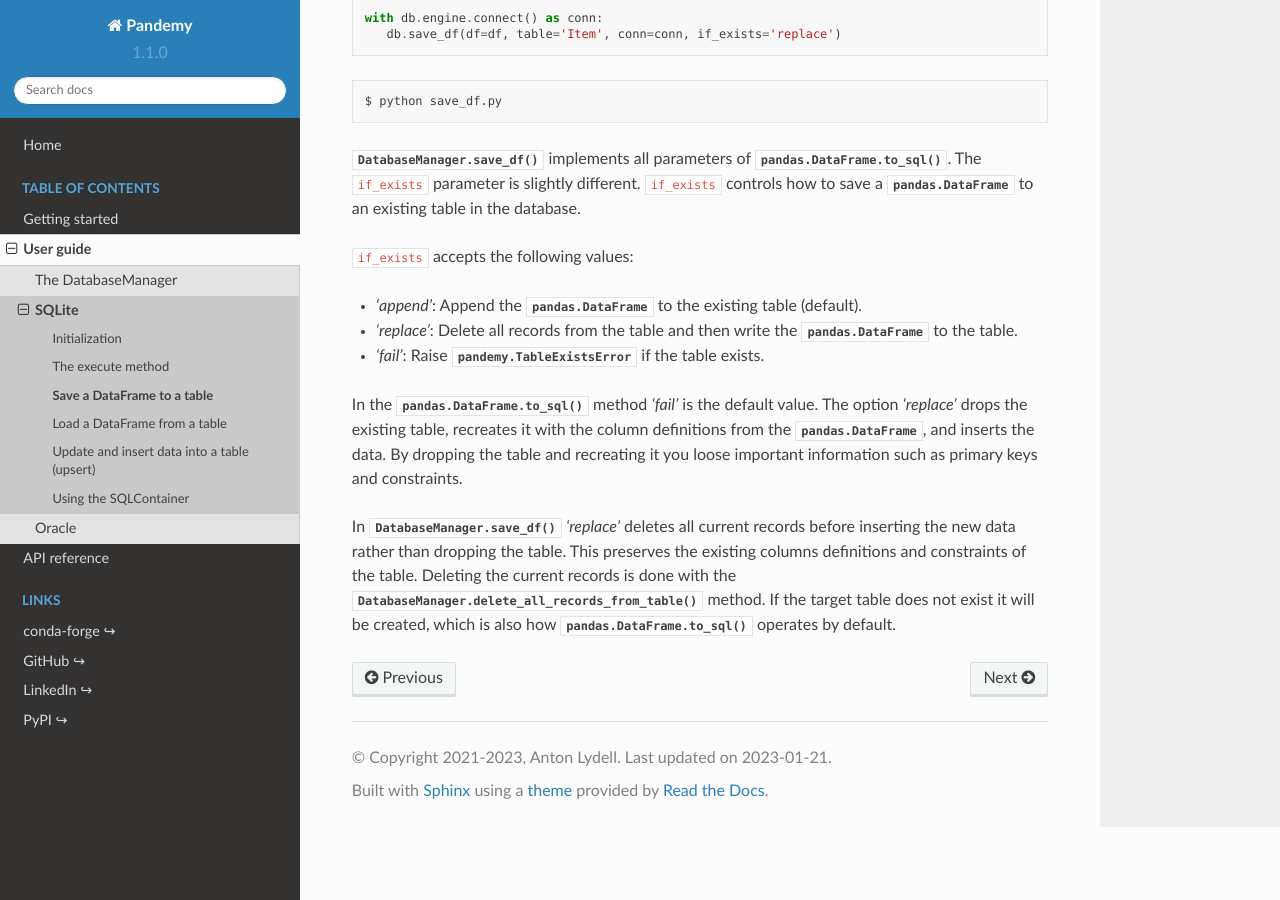
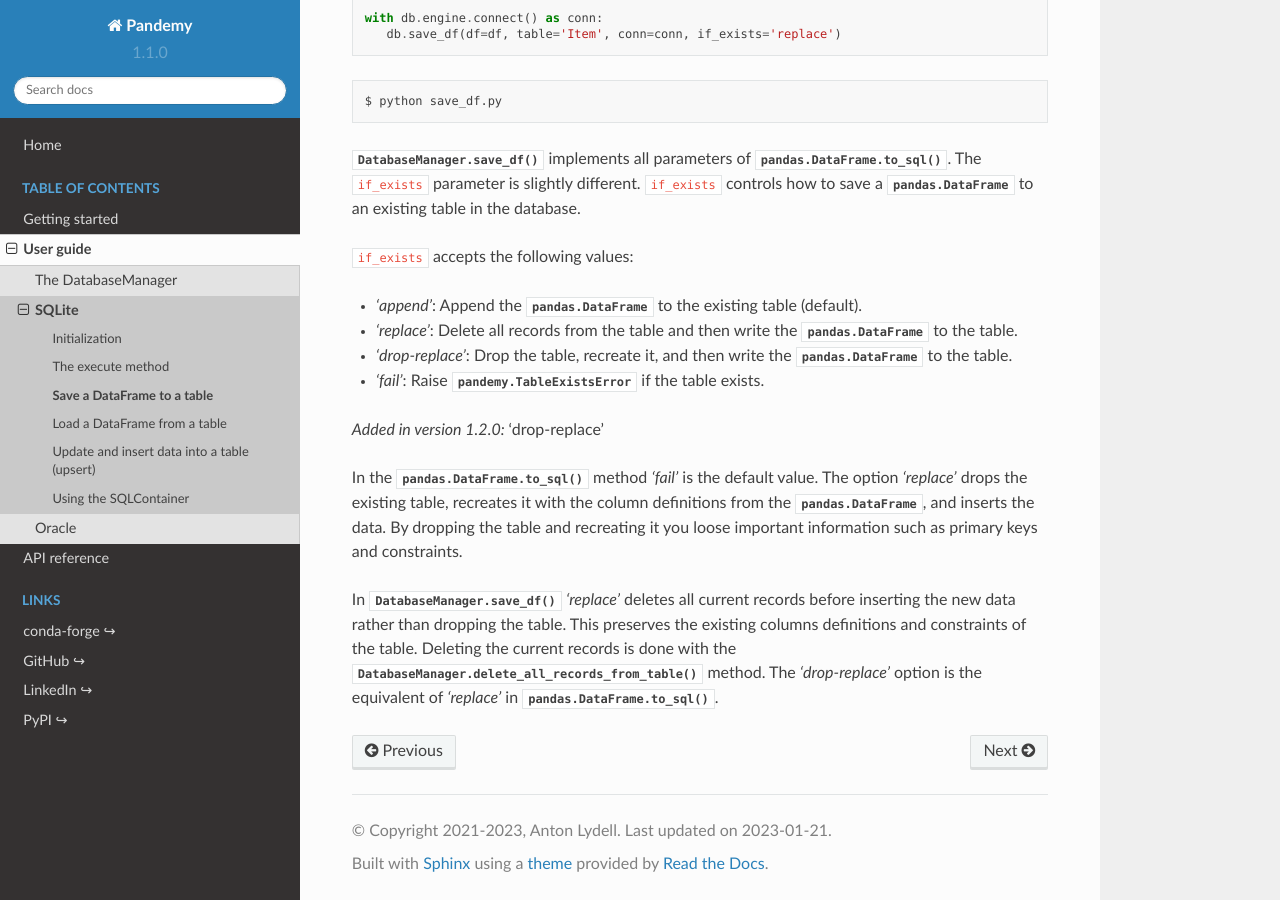
Before and after one commit to antonlydell/Pandemy, a Sphinx documentation site: the page built from docs/source/user_guide/sqlite/save_df.rst, in a window 1280 px wide and 900 px high, scrolled down 929 px. Built offline with Sphinx 7.4.7 and the Read the Docs theme 2.0.0, drawn with Linux system fonts in a browser that asks for light colours.

Commit message:
Updated the User guide about SQLiteDb.save_df
Added info about the 'drop-replace' option to the `if_exists` parameter and improved the text.

```diff
--- a/docs/source/user_guide/sqlite/save_df.rst
+++ b/docs/source/user_guide/sqlite/save_df.rst
@@ -91,14 +91,21 @@ to an existing table in the database.
 
 * *'replace'*: Delete all records from the table and then write the :class:`pandas.DataFrame` to the table.
 
+* *'drop-replace'*: Drop the table, recreate it, and then write the :class:`pandas.DataFrame` to the table.
+
 * *'fail'*: Raise :exc:`pandemy.TableExistsError` if the table exists.
+
+
+.. versionadded:: 1.2.0
+   'drop-replace'
+
 
 In the :meth:`pandas.DataFrame.to_sql` method *'fail'* is the default value. The option *'replace'* drops the
 existing table, recreates it with the column definitions from the :class:`pandas.DataFrame`, and inserts the data.
 By dropping the table and recreating it you loose important information such as primary keys and constraints.
 
-In :meth:`DatabaseManager.save_df() <pandemy.DatabaseManager.save_df>` *'replace'* deletes all current records before inserting the new data
-rather than dropping the table. This preserves the existing columns definitions and constraints of the table.
+In :meth:`DatabaseManager.save_df() <pandemy.DatabaseManager.save_df>` *'replace'* deletes all current records before inserting
+the new data rather than dropping the table. This preserves the existing columns definitions and constraints of the table.
 Deleting the current records is done with the
 :meth:`DatabaseManager.delete_all_records_from_table() <pandemy.DatabaseManager.delete_all_records_from_table>` method.
-If the target table does not exist it will be created, which is also how :meth:`pandas.DataFrame.to_sql` operates by default.
+The *'drop-replace'* option is the equivalent of *'replace'* in :meth:`pandas.DataFrame.to_sql`.
```
